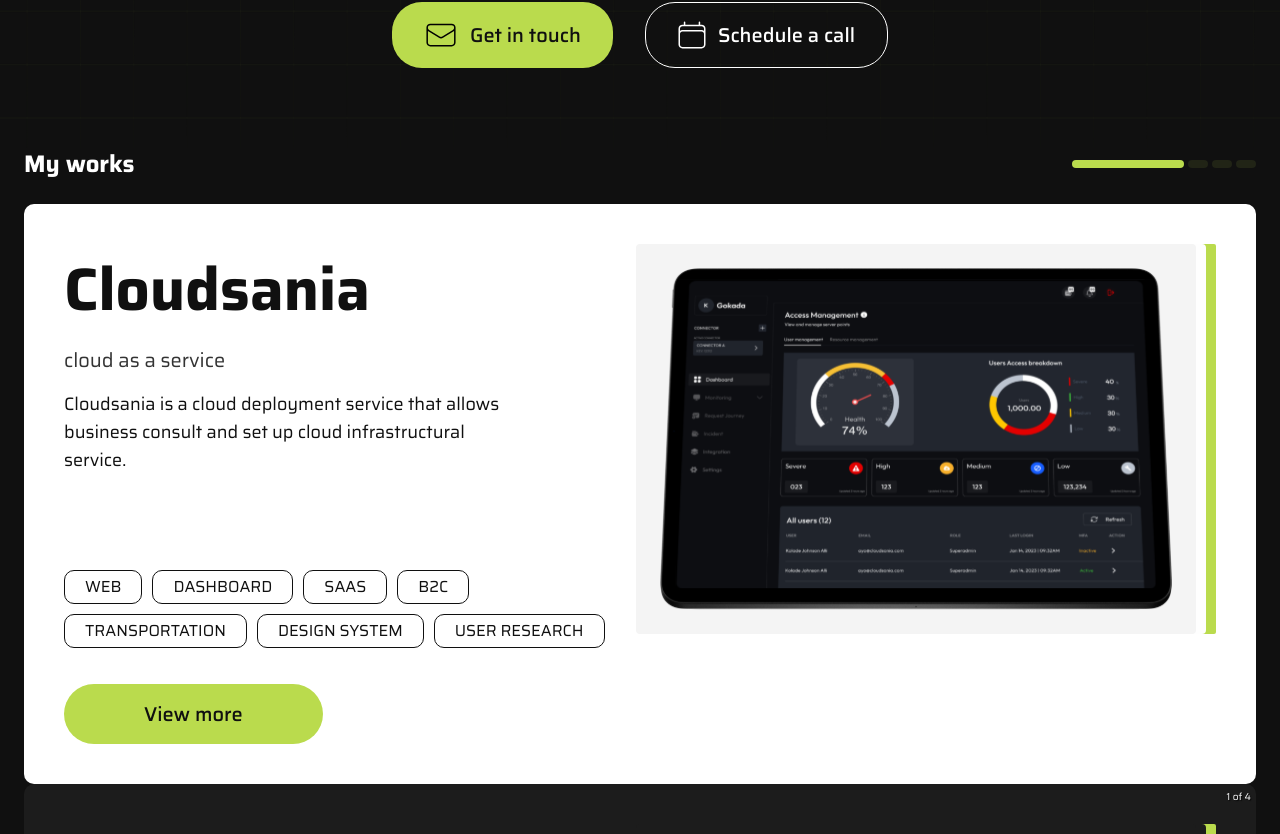
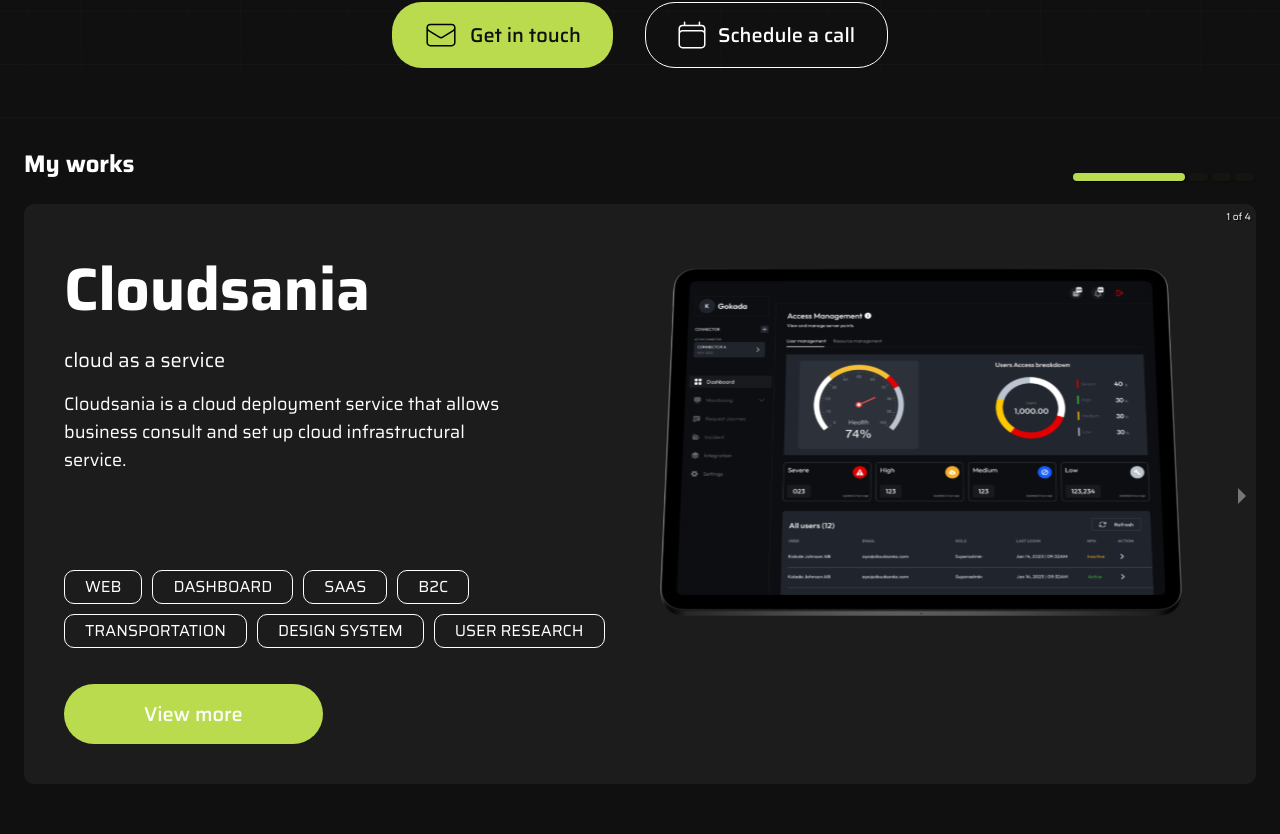
Before and after one commit to Kenedavies/portfolio, a React (Vite) app: page / in a window 1280 px wide. Shown: the part 486-1320 px from the top of the page. Built offline with nearby package versions, Linux system fonts and the light colour scheme.

Commit message:
hero section

```diff
--- a/src/index.scss
+++ b/src/index.scss
@@ -66,6 +66,31 @@
   }
   to {
     left: 100%;
+  }
+}
+
+.carousel-root {
+  .carousel.carousel-slider {
+    overflow: visible;
+    .control-dots {
+      position: absolute;
+      top: -50px;
+      right: 0;
+      text-align: right;
+      .dot {
+        width: 19px;
+        height: 8px;
+        border-radius: 10px;
+        background: rgba(186, 219, 77, 0.1);
+        margin: 0 2px;
+      }
+      .selected {
+        width: 112px;
+        // height: 8px;
+        border-radius: 10px;
+        background: #badb4d;
+      }
+    }
   }
 }
 
--- a/src/layouts/Home/MyWorkCarousel.tsx
+++ b/src/layouts/Home/MyWorkCarousel.tsx
@@ -73,15 +73,15 @@
         <h4 className="text-lg md:text-2xl text-white font-saira-bold">
           My works
         </h4>
-        <div className="flex items-center gap-1">
+        {/* <div className="flex items-center gap-1">
           <button className="w-[112px] h-2 bg-app-green rounded-[10px]"></button>
           <button className="w-5 h-2 bg-[rgba(186,219,77,0.10)] rounded-[10px]"></button>
           <button className="w-5 h-2 bg-[rgba(186,219,77,0.10)] rounded-[10px]"></button>
           <button className="w-5 h-2 bg-[rgba(186,219,77,0.10)] rounded-[10px]"></button>
-        </div>
+        </div> */}
       </div>
 
-      <section className="flex flex-wrap gap-y-6 bg-white text-app-black rounded-[10px] p-4 md:p-10">
+      {/* <section className="flex flex-wrap gap-y-6 bg-white text-app-black rounded-[10px] p-4 md:p-10">
         <div className="w-full lg:w-1/2">
           <div className="text-4xl md:text-[60px] font-saira-bold leading-[150%] mb-3">
             Cloudsania
@@ -119,7 +119,7 @@
             </div>
           </div>
         </div>
-      </section>
+      </section> */}
 
       <Carousel>
         {projectLists.map((project, i) => (
@@ -151,7 +151,6 @@
               </button>
             </div>
             <div className="w-full lg:w-1/2">
-              <div className="bg-app-green pe-[10px] rounded-sm">
               <div className="bg-[#1C1C1C] pe-[10px] rounded">
                 <div
                   className={`h-full grid place-items-center ${
@@ -177,7 +176,6 @@
                 </div>
               </div>
             </div>
-            </div>
           </section>
         ))}
       </Carousel>
```
Lines whose indentation alone changed are shown as unchanged.
